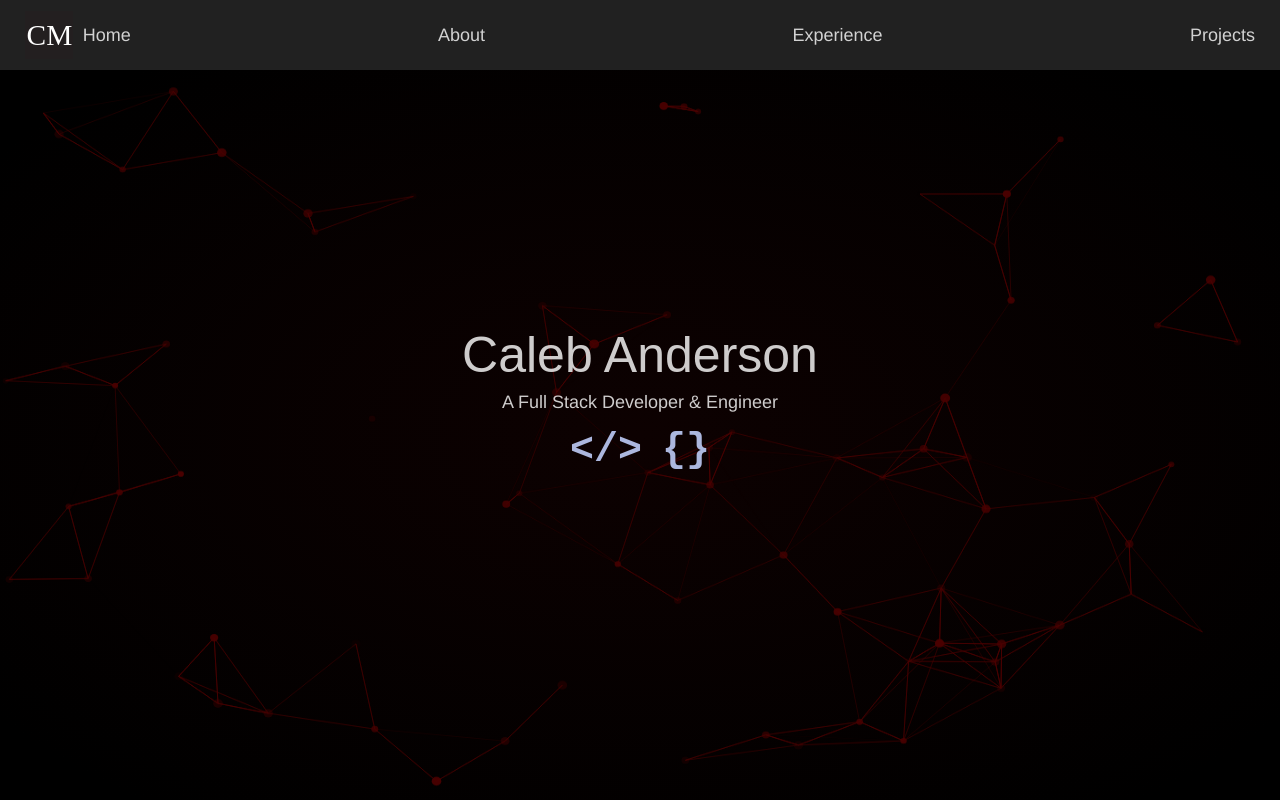
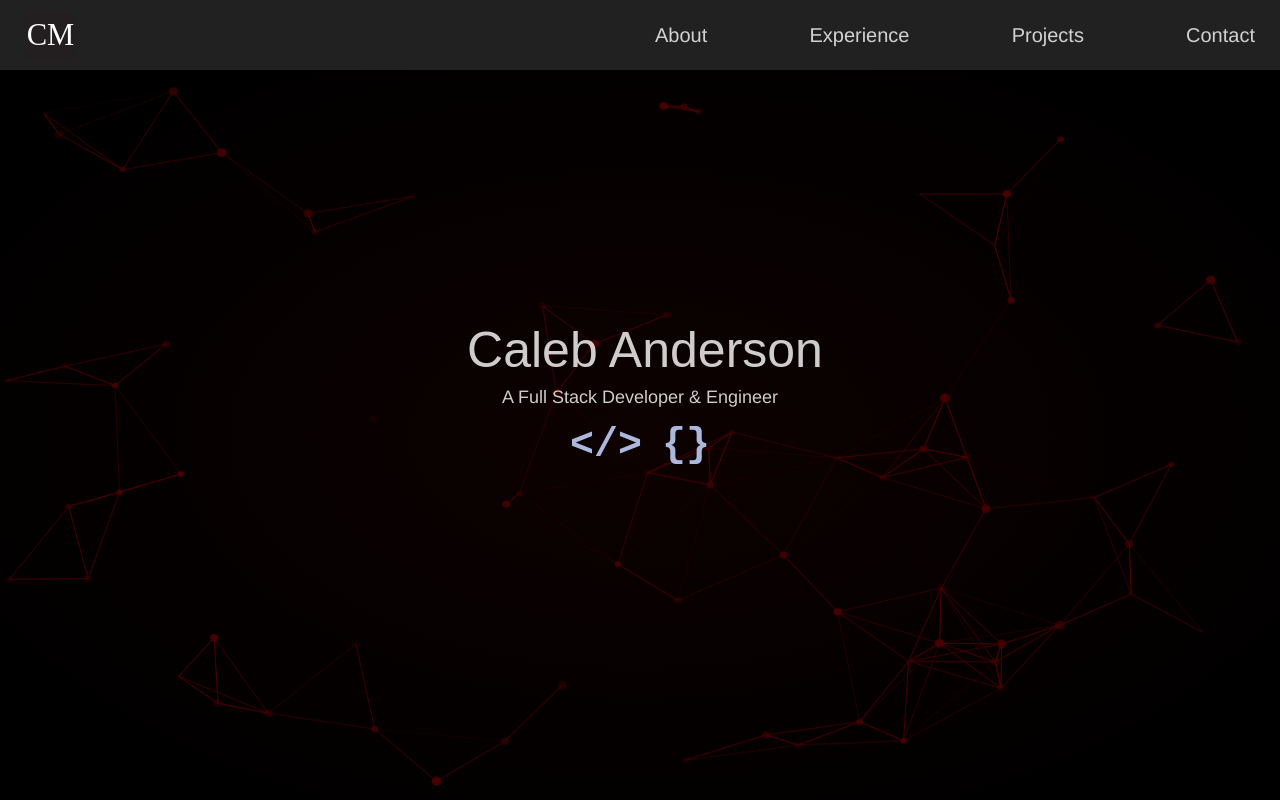
Before and after one commit to LordSahvith/CalebMckays, a React (Vite) app: page / in a window 1280 px wide. Shown: the top 800 px of the page. Built offline with nearby package versions, Linux system fonts and the light colour scheme; a web font is replaced by a local one.

Commit message:
Update Main Nav to be mobile first

```diff
--- a/src/components/layout/hero/Hero.css
+++ b/src/components/layout/hero/Hero.css
@@ -18,10 +18,6 @@
   max-width: 100%;
 }
 
-.hero-text h1 {
-  margin-left: 5px; /* keeps text from leaving box */
-}
-
 .hero-text {
   position: relative;
   display: flex;
@@ -36,7 +32,7 @@
 }
 
 .hero-text h1 {
-  margin: 10px 0 13px;
+  margin: 0 0 13px 10px;
 }
 
 .hero-code {
--- a/src/components/layout/navigation/MainNavigation.css
+++ b/src/components/layout/navigation/MainNavigation.css
@@ -3,38 +3,63 @@
   height: 70px;
   background-color: #212121;
   display: flex;
-  justify-content: center;
+  justify-content: space-between;
   align-items: center;
-  position: relative;
-  top: 0px;
-  left: 0;
-  z-index: 99;
   padding: 0 25px;
 }
 
-.main-nav .logo {
+.nav-logo {
   width: 50px;
   margin-right: 10px;
 }
 
-.main-nav .logo a {
+.nav-logo a {
   display: flex;
   justify-content: center;
   align-items: center;
 }
 
-.main-nav ul {
+.nav-menu {
+  margin-top: 0; /* remove the margin from sibling divs*/
+}
+
+.nav-menu button {
+  font-size: 25px;
+  background: none;
+}
+
+.nav-links {
+  width: 100%;
+  max-width: 100%;
+  position: absolute;
+  top: 70px;
+  left: 0;
+  z-index: 5;
+  margin: 0;
+  background-color: #212121;
+  height: 100%;
+  max-height: 0;
+  overflow: hidden;
+  transition: all 0.4s cubic-bezier(0, 1, 0, 1);
+  display: flex;
+  justify-content: space-between;
+  align-items: flex-start;
+}
+
+.nav-links.show {
+  max-height: 100vh;
+  transition: all 0.4s cubic-bezier(1, 0, 1, 0);
+}
+
+.nav-links ul {
   display: flex;
   width: 100%;
   max-width: 100%;
-  flex-direction: row;
-  justify-content: space-between;
+  flex-direction: column;
+  justify-content: space-evenly;
   align-items: center;
-  /* height: 70px;
-  background-color: #242424;
-  position: sticky;
-  top: 70px;
-  z-index: 0; */
+  height: 100%;
+  max-height: 75vh;
 }
 
 .main-nav ul li {
@@ -42,7 +67,7 @@
 }
 
 .main-nav ul a {
-  font-size: 18px;
+  font-size: 25px;
   text-decoration: none;
   color: rgba(255, 255, 255, 0.8);
 }
@@ -56,3 +81,31 @@
   color: rgba(200, 200, 200, 0.8);
   transition: color 0.2s ease-in;
 }
+
+@media screen and (min-width: 768px) {
+}
+
+@media screen and (min-width: 1024px) {
+  .nav-menu {
+    display: none;
+  }
+
+  .nav-links {
+    max-width: 600px;
+    position: relative;
+    max-height: 70px;
+    top: 0;
+    right: 0;
+  }
+
+  .nav-links ul {
+    max-height: 70px;
+    flex-direction: row;
+    justify-content: space-between;
+    position: relative;
+  }
+
+  .main-nav ul a {
+    font-size: 20px;
+  }
+}
--- a/src/components/layout/navigation/MainNavigation.jsx
+++ b/src/components/layout/navigation/MainNavigation.jsx
@@ -1,40 +1,49 @@
+import { useEffect, useState } from "react";
+import mainNavItems from "./data/mainNavItems";
 import "./MainNavigation.css";
 import LogoSVG from "./caleb-mckays-logo.svg";
 
-const mainNavItems = [
-  {
-    name: "Home",
-    link: "/",
-  },
-  {
-    name: "About",
-    link: "#about",
-  },
-  {
-    name: "Experience",
-    link: "#experience",
-  },
-  {
-    name: "Projects",
-    link: "#projects",
-  },
-];
+function MainNavigation() {
+  const [isOpen, setIsOpen] = useState(false);
 
-function MainNavigation() {
+  const toggle = function () {
+    return isOpen ? setIsOpen(false) : setIsOpen(true);
+  };
+
+  useEffect(() => {
+    const handleResize = () => {
+      setIsOpen(false);
+    };
+
+    window.addEventListener("resize", handleResize);
+
+    // Cleanup on component unmount
+    return () => {
+      window.removeEventListener("resize", handleResize);
+    };
+  });
+
   return (
     <nav className="main-nav">
-      <div className="logo">
-        <a href={mainNavItems[0].link}>
-          <img src={LogoSVG} alt="" />
+      <div className="nav-logo">
+        <a href="/">
+          <img src={LogoSVG} alt="Caleb Mckay's Logo" />
         </a>
       </div>
+      <div className="nav-menu">
+        <button className="nav-menu-button" onClick={toggle}>
+          <span>&#9776;</span>
+        </button>
+      </div>
+      <div className={`nav-links ${isOpen ? "show" : ""}`}>
         <ul>
           {mainNavItems.map((item) => (
-          <li key={item.name}>
+            <li key={item.name} onClick={toggle}>
               <a href={item.link}>{item.name}</a>
             </li>
           ))}
         </ul>
+      </div>
     </nav>
   );
 }
--- /dev/null
+++ b/src/components/layout/navigation/data/mainNavItems.js
@@ -0,0 +1,20 @@
+const mainNavItems = [
+  {
+    name: "About",
+    link: "#about",
+  },
+  {
+    name: "Experience",
+    link: "#experience",
+  },
+  {
+    name: "Projects",
+    link: "#projects",
+  },
+  {
+    name: "Contact",
+    link: "#contact",
+  },
+];
+
+export default mainNavItems;
```
Lines whose indentation alone changed are shown as unchanged.
